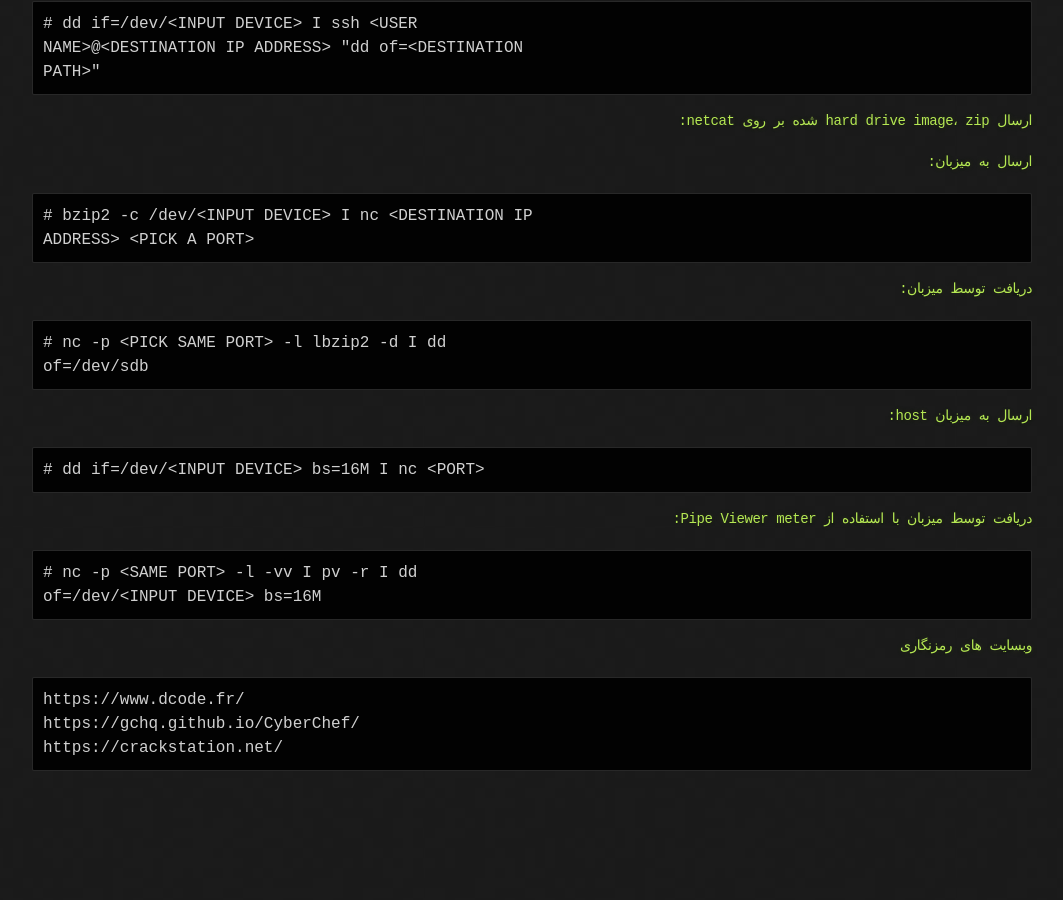
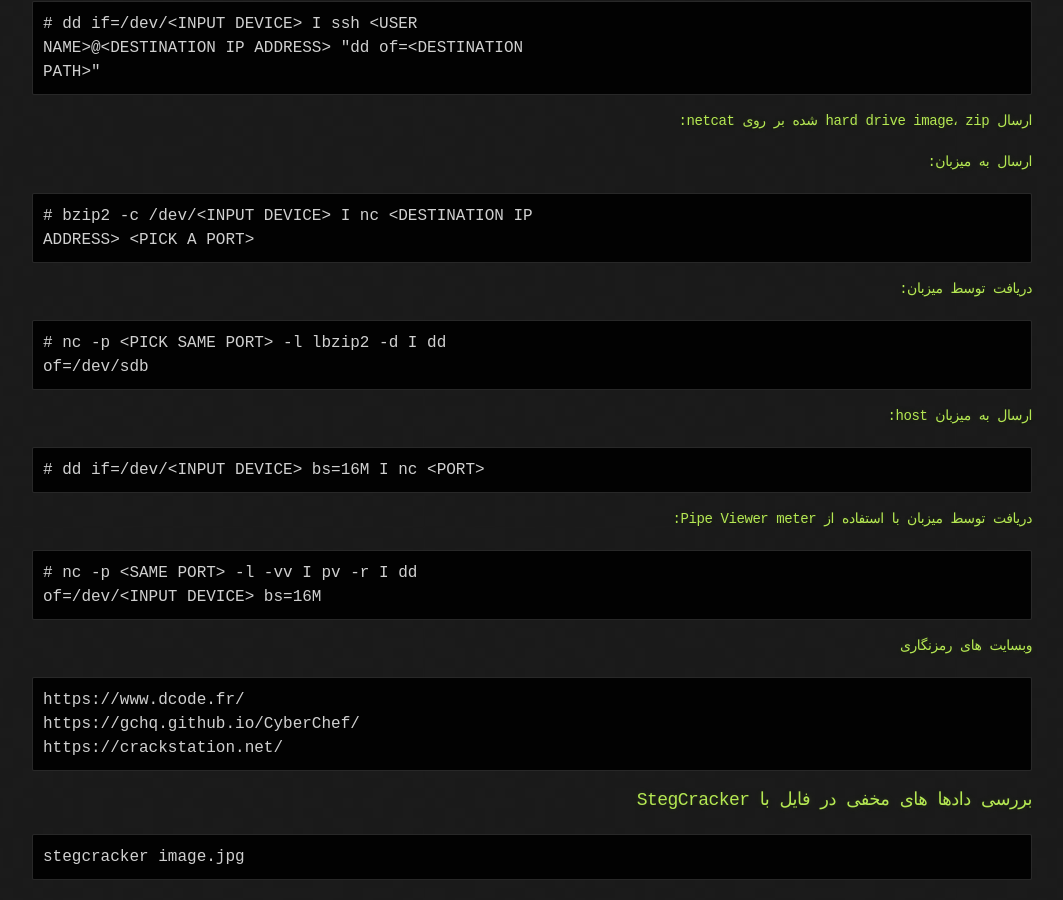
Before and after one commit to irblueteam/blue-team, a Jekyll site: the page built from respond-analysis.md, in a window 1280 px wide and 900 px high, scrolled down 23413 px. Shown: the whole window, without its empty margins (108-1171 px from the left). Built offline with Jekyll 4.4.1, drawn with Linux system fonts in a browser that asks for light colours; some web fonts are replaced; our own code applies the rules of GitHub Pages for plain Markdown files; before the commit the page ends 24204 px from its top, so only the background shows below that.

Commit message:
StegCracker

````diff
--- a/respond-analysis.md
+++ b/respond-analysis.md
@@ -1205,3 +1205,9 @@ https://www.dcode.fr/
 https://gchq.github.io/CyberChef/
 https://crackstation.net/
 ```
+
+### بررسی دادها های مخفی در فایل با StegCracker
+
+```text
+stegcracker image.jpg
+```
````
